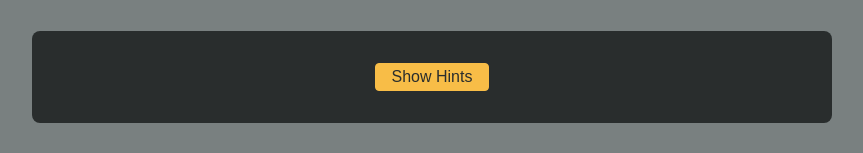
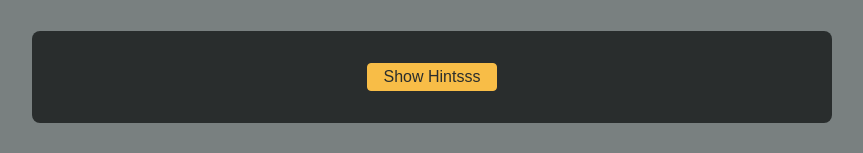
Before and after one commit to TStefann/Vite-Playwright, a React (Vite) app: page / in a window 1280 px wide. Shown: the part 179-332 px from the top of the page, without its empty margins (208-1071 px from the left). Built offline with nearby package versions, Linux system fonts and the light colour scheme.

Commit message:
refactor

```diff
--- a/src/components/MainContent.jsx
+++ b/src/components/MainContent.jsx
@@ -1,6 +1,6 @@
-import { useState } from 'react';
+import { useState } from "react";
 
-import HelpArea from './HelpArea';
+import HelpArea from "./HelpArea";
 
 function MainContent() {
   const [helpVisible, setHelpVisible] = useState(false);
@@ -11,7 +11,9 @@ function MainContent() {
 
   return (
     <main>
-      <button onClick={toggleHelp}>{helpVisible ? 'Hide' : 'Show'} Hints</button>
+      <button onClick={toggleHelp}>
+        {helpVisible ? "Hide" : "Show"} Hintsss
+      </button>
       {helpVisible && <HelpArea />}
     </main>
   );
```
